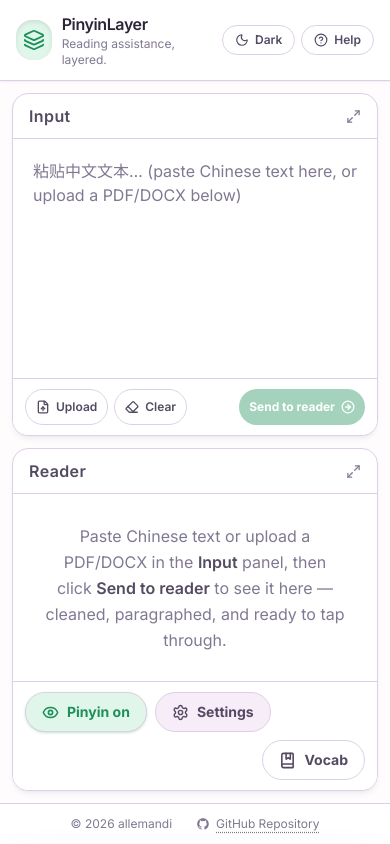
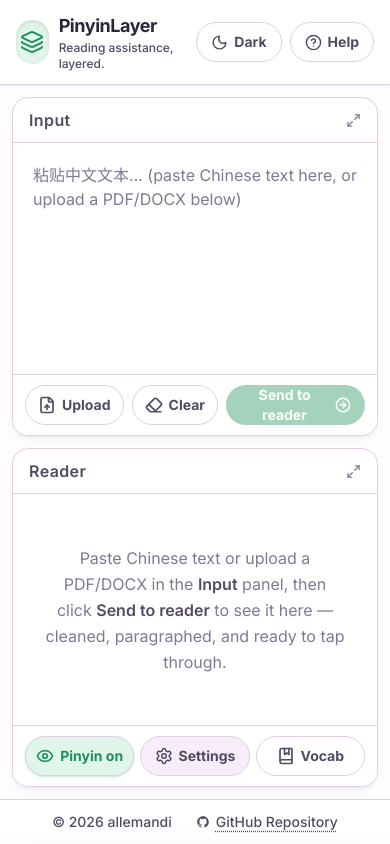
Before and after one commit to allemandi/pinyinlayer, a React (Vite) app: page / in a window 390 px wide. Built offline with nearby package versions, Linux system fonts and the light colour scheme.

Commit message:
Refine Flashcard buttons, mobile toolbar alignment, and typography readability
Co-authored-by: allemandi <69766017+allemandi@users.noreply.github.com>

```diff
--- a/src/App.jsx
+++ b/src/App.jsx
@@ -54,24 +54,24 @@ export default function App() {
     <div className="flex h-[100dvh] flex-col bg-paper dark:bg-slate-950">
       <header className="flex flex-row items-center justify-between gap-4 border-b border-rule bg-surface px-4 py-3 shadow-sm shadow-black/5 sm:px-6">
         <div className="flex items-center gap-2.5 sm:gap-3">
-          <div className="flex h-10 w-10 items-center justify-center rounded-2xl bg-jade-soft text-jade shadow-inner shadow-black/10 sm:h-11 sm:w-11">
-            <Layers size={22} />
+          <div className="flex h-11 w-11 items-center justify-center rounded-2xl bg-jade-soft text-jade shadow-inner shadow-black/10 sm:h-12 sm:w-12">
+            <Layers size={24} />
           </div>
           <div>
-            <h1 className="font-display text-base font-semibold tracking-tight text-ink sm:text-lg">PinyinLayer</h1>
-            <p className="text-xs text-ink-faint sm:text-sm">Reading assistance, layered.</p>
+            <h1 className="font-display text-lg font-bold tracking-tight text-ink sm:text-xl">PinyinLayer</h1>
+            <p className="text-xs sm:text-sm font-medium text-ink-soft">Reading assistance, layered.</p>
           </div>
         </div>
 
-        <div className="flex items-center gap-1.5 sm:gap-2">
+        <div className="flex items-center gap-2">
           <button
             type="button"
             onClick={() => setThemeMode(themeMode === 'dark' ? 'light' : 'dark')}
             title={themeMode === 'dark' ? 'Switch to light mode' : 'Switch to dark mode'}
             aria-label={themeMode === 'dark' ? 'Switch to light mode' : 'Switch to dark mode'}
-            className="inline-flex items-center gap-1.5 rounded-full border border-rule bg-surface px-3 py-1.5 text-xs font-semibold text-ink-soft transition hover:bg-surface-dim hover:text-ink active:scale-[0.98] cursor-pointer sm:text-sm focus-visible:outline-2 focus-visible:outline-offset-2 focus-visible:outline-jade"
+            className="inline-flex items-center gap-1.5 rounded-full border border-rule bg-surface px-3.5 py-2 text-sm font-bold text-ink-soft transition hover:bg-surface-dim hover:text-ink active:scale-[0.98] cursor-pointer sm:text-base focus-visible:outline-2 focus-visible:outline-offset-2 focus-visible:outline-jade h-10 sm:h-11"
           >
-            {themeMode === 'dark' ? <Sun size={14} /> : <Moon size={14} />}
+            {themeMode === 'dark' ? <Sun size={17} /> : <Moon size={17} />}
             <span>{themeMode === 'dark' ? 'Light' : 'Dark'}</span>
           </button>
 
@@ -80,9 +80,9 @@ export default function App() {
             onClick={() => setHelpOpen(true)}
             title="Help & Information"
             aria-label="Help & Information"
-            className="inline-flex items-center gap-1.5 rounded-full border border-rule bg-surface px-3 py-1.5 text-xs font-semibold text-ink-soft transition hover:bg-surface-dim hover:text-ink active:scale-[0.98] cursor-pointer sm:text-sm focus-visible:outline-2 focus-visible:outline-offset-2 focus-visible:outline-jade"
+            className="inline-flex items-center gap-1.5 rounded-full border border-rule bg-surface px-3.5 py-2 text-sm font-bold text-ink-soft transition hover:bg-surface-dim hover:text-ink active:scale-[0.98] cursor-pointer sm:text-base focus-visible:outline-2 focus-visible:outline-offset-2 focus-visible:outline-jade h-10 sm:h-11"
           >
-            <HelpCircle size={14} />
+            <HelpCircle size={17} />
             <span>Help</span>
           </button>
         </div>
@@ -125,7 +125,7 @@ export default function App() {
         }
       />
 
-      <footer className="flex shrink-0 flex-row items-center justify-center gap-6 border-t border-rule bg-surface/95 px-4 py-3 text-xs text-ink-faint dark:border-slate-800 dark:bg-slate-950 sm:px-6">
+      <footer className="flex shrink-0 flex-row items-center justify-center gap-6 border-t border-rule bg-surface/95 px-4 py-3 text-sm font-medium text-ink-soft dark:border-slate-800 dark:bg-slate-950 sm:px-6">
         <span>&copy; {new Date().getFullYear()} allemandi</span>
         <a
           href="https://github.com/allemandi/pinyinlayer"
--- a/src/components/Controls.jsx
+++ b/src/components/Controls.jsx
@@ -27,19 +27,19 @@ export default function Controls({
   const settingsContainerRef = useFocusTrap(showSettings);
 
   return (
-    <div className="border-t border-rule bg-surface px-3 py-2.5">
-      <div className="flex flex-wrap items-center gap-2">
+    <div className="border-t border-rule bg-surface px-3 py-2.5 sm:px-4 sm:py-3 select-none">
+      <div className="flex items-center justify-between gap-1.5 sm:gap-2">
         <button
           type="button"
           onClick={onTogglePinyin}
           aria-pressed={pinyinVisible}
-          className={`flex items-center gap-2 rounded-full border border-rule px-4 py-2 text-sm sm:text-base font-bold transition duration-150 ease-out focus-visible:outline-2 focus-visible:outline-offset-2 focus-visible:outline-jade h-10 ${
+          className={`flex flex-1 sm:flex-none items-center justify-center gap-1.5 sm:gap-2 rounded-full border border-rule px-2.5 py-2 sm:px-4 text-sm sm:text-base font-bold transition duration-150 ease-out focus-visible:outline-2 focus-visible:outline-offset-2 focus-visible:outline-jade h-10 sm:h-11 ${
             pinyinVisible
               ? 'bg-jade-soft text-jade shadow-sm shadow-jade/20'
               : 'bg-surface-dim text-ink-soft hover:bg-surface hover:text-ink'
           } active:scale-[0.97] cursor-pointer`}
         >
-          {pinyinVisible ? <Eye size={17} strokeWidth={2.25} /> : <EyeOff size={17} strokeWidth={2.25} />}
+          {pinyinVisible ? <Eye size={18} strokeWidth={2.25} /> : <EyeOff size={18} strokeWidth={2.25} />}
           <span>{pinyinVisible ? 'Pinyin on' : 'Pinyin off'}</span>
         </button>
 
@@ -48,22 +48,22 @@ export default function Controls({
           onClick={() => setShowSettings(true)}
           aria-haspopup="dialog"
           aria-expanded={showSettings}
-          className={`flex items-center gap-2 rounded-full border px-4 py-2 text-sm sm:text-base font-bold transition duration-150 ease-out active:scale-[0.97] cursor-pointer focus-visible:outline-2 focus-visible:outline-offset-2 focus-visible:outline-jade h-10 ${
+          className={`flex flex-1 sm:flex-none items-center justify-center gap-1.5 sm:gap-2 rounded-full border px-2.5 py-2 sm:px-4 text-sm sm:text-base font-bold transition duration-150 ease-out active:scale-[0.97] cursor-pointer focus-visible:outline-2 focus-visible:outline-offset-2 focus-visible:outline-jade h-10 sm:h-11 ${
             showSettings
               ? 'bg-jade border-jade text-surface shadow-sm'
               : 'bg-surface-dim border-rule text-ink-soft hover:bg-surface hover:text-ink'
           }`}
         >
-          <Settings size={17} className={showSettings ? 'animate-[spin_10s_linear_infinite]' : ''} />
+          <Settings size={18} className={showSettings ? 'animate-[spin_10s_linear_infinite]' : ''} />
           <span>Settings</span>
         </button>
 
         <button
           type="button"
           onClick={onOpenVocab}
-          className="ml-auto flex items-center gap-2 rounded-full border border-rule bg-surface px-4 py-2 text-sm sm:text-base font-bold text-ink-soft transition duration-150 ease-out hover:bg-lavender-soft hover:text-ink active:scale-[0.97] cursor-pointer focus-visible:outline-2 focus-visible:outline-offset-2 focus-visible:outline-jade h-10"
+          className="flex flex-1 sm:flex-none items-center justify-center gap-1.5 sm:gap-2 rounded-full border border-rule bg-surface px-2.5 py-2 sm:px-4 text-sm sm:text-base font-bold text-ink-soft transition duration-150 ease-out hover:bg-lavender-soft hover:text-ink active:scale-[0.97] cursor-pointer focus-visible:outline-2 focus-visible:outline-offset-2 focus-visible:outline-jade h-10 sm:h-11"
         >
-          <BookMarked size={17} strokeWidth={2.25} />
+          <BookMarked size={18} strokeWidth={2.25} />
           <span>Vocab</span>
           {vocabCount > 0 && (
             <span className="rounded-full bg-seal px-2 py-0.5 text-xs font-bold text-surface animate-[scaleIn_0.2s_ease-out]">
--- a/src/components/InputPanel.jsx
+++ b/src/components/InputPanel.jsx
@@ -101,7 +101,7 @@ export default function InputPanel({ rawText, onChangeRawText, onSubmit }) {
         <p className="border-t border-rule bg-surface px-4 py-2 text-base text-seal dark:border-slate-700">{error}</p>
       )}
 
-      <div className="flex flex-row items-center gap-1.5 sm:gap-2 border-t border-rule bg-surface px-3 py-2.5 sm:px-4 sm:py-3 select-none">
+      <div className="flex flex-row items-center gap-2 border-t border-rule bg-surface px-3 py-2.5 sm:px-4 sm:py-3 select-none">
         <input
           ref={fileInputRef}
           type="file"
@@ -113,18 +113,18 @@ export default function InputPanel({ rawText, onChangeRawText, onSubmit }) {
           type="button"
           onClick={() => fileInputRef.current?.click()}
           disabled={busy}
-          className="flex items-center gap-1.5 sm:gap-2 rounded-full border border-rule bg-surface px-2.5 py-1.5 sm:px-4 sm:py-2 text-xs sm:text-sm font-semibold text-ink-soft transition duration-150 ease-out hover:bg-surface-dim hover:text-ink active:scale-[0.97] disabled:cursor-not-allowed disabled:opacity-50 cursor-pointer h-9 focus-visible:outline-2 focus-visible:outline-offset-2 focus-visible:outline-jade"
+          className="flex items-center justify-center gap-1.5 sm:gap-2 rounded-full border border-rule bg-surface px-3 py-2 sm:px-4 text-sm sm:text-base font-bold text-ink-soft transition duration-150 ease-out hover:bg-surface-dim hover:text-ink active:scale-[0.97] disabled:cursor-not-allowed disabled:opacity-50 cursor-pointer h-10 sm:h-11 focus-visible:outline-2 focus-visible:outline-offset-2 focus-visible:outline-jade"
         >
           {busy ? (
-            <LoaderCircle size={14} className="animate-spin" strokeWidth={2.25} />
+            <LoaderCircle size={18} className="animate-spin" strokeWidth={2.25} />
           ) : (
-            <FileUp size={14} strokeWidth={2.25} />
+            <FileUp size={18} strokeWidth={2.25} />
           )}
           <span>
             {busy ? 'Reading…' : (
               <>
                 <span className="sm:hidden">Upload</span>
-                <span className="hidden sm:inline">Upload PDF / DOCX</span>
+                <span className="hidden sm:inline">Upload File</span>
               </>
             )}
           </span>
@@ -136,9 +136,9 @@ export default function InputPanel({ rawText, onChangeRawText, onSubmit }) {
             onChangeRawText('');
             onSubmit('');
           }}
-          className="flex items-center gap-1.5 sm:gap-2 rounded-full border border-rule bg-surface px-2.5 py-1.5 sm:px-4 sm:py-2 text-xs sm:text-sm font-semibold text-ink-soft transition duration-150 ease-out hover:bg-surface-dim hover:text-ink active:scale-[0.97] cursor-pointer h-9 focus-visible:outline-2 focus-visible:outline-offset-2 focus-visible:outline-jade"
+          className="flex items-center justify-center gap-1.5 sm:gap-2 rounded-full border border-rule bg-surface px-3 py-2 sm:px-4 text-sm sm:text-base font-bold text-ink-soft transition duration-150 ease-out hover:bg-surface-dim hover:text-ink active:scale-[0.97] cursor-pointer h-10 sm:h-11 focus-visible:outline-2 focus-visible:outline-offset-2 focus-visible:outline-jade"
         >
-          <Eraser size={14} strokeWidth={2.25} />
+          <Eraser size={18} strokeWidth={2.25} />
           <span>Clear</span>
         </button>
 
@@ -146,10 +146,10 @@ export default function InputPanel({ rawText, onChangeRawText, onSubmit }) {
           type="button"
           onClick={() => onSubmit(rawText)}
           disabled={!rawText.trim()}
-          className="ml-auto flex items-center gap-1.5 sm:gap-2 rounded-full bg-jade px-2.5 py-1.5 sm:px-4 sm:py-2 text-xs sm:text-sm font-bold text-surface transition duration-150 ease-out hover:bg-jade/90 active:scale-[0.97] disabled:cursor-not-allowed disabled:opacity-40 cursor-pointer h-9 focus-visible:outline-2 focus-visible:outline-offset-2 focus-visible:outline-jade"
+          className="ml-auto flex items-center justify-center gap-1.5 sm:gap-2 rounded-full bg-jade px-3.5 py-2 sm:px-5 text-sm sm:text-base font-bold text-surface transition duration-150 ease-out hover:bg-jade/90 active:scale-[0.97] disabled:cursor-not-allowed disabled:opacity-40 cursor-pointer h-10 sm:h-11 focus-visible:outline-2 focus-visible:outline-offset-2 focus-visible:outline-jade"
         >
           <span>Send to reader</span>
-          <ArrowRightCircle size={14} strokeWidth={2.25} />
+          <ArrowRightCircle size={18} strokeWidth={2.25} />
         </button>
       </div>
     </div>
--- a/src/components/ReaderView.jsx
+++ b/src/components/ReaderView.jsx
@@ -7,28 +7,28 @@ const LONG_PRESS_MS = 450;
 
 const TEXT_SIZE_CONFIG = {
   sm: {
-    paragraph: 'text-[1.15rem] leading-[2.1]',
-    pinyinSlot: 'h-[1em] text-[0.75rem]',
-    char: 'text-[1.15rem]',
-    underline: 'underline-offset-[6px]',
+    paragraph: 'text-[1.3rem] leading-[2.2]',
+    pinyinSlot: 'h-[1.1em] text-[0.85rem]',
+    char: 'text-[1.3rem]',
+    underline: 'underline-offset-[7px]',
   },
   md: {
-    paragraph: 'text-[1.4rem] leading-[2.35]',
-    pinyinSlot: 'h-[1.15em] text-[0.85rem]',
-    char: 'text-[1.4rem]',
-    underline: 'underline-offset-[8px]',
+    paragraph: 'text-[1.6rem] leading-[2.45]',
+    pinyinSlot: 'h-[1.2em] text-[1rem]',
+    char: 'text-[1.6rem]',
+    underline: 'underline-offset-[9px]',
   },
   lg: {
-    paragraph: 'text-[1.75rem] leading-[2.5]',
-    pinyinSlot: 'h-[1.25em] text-[0.95rem]',
-    char: 'text-[1.75rem]',
-    underline: 'underline-offset-[10px]',
+    paragraph: 'text-[2rem] leading-[2.6]',
+    pinyinSlot: 'h-[1.3em] text-[1.15rem]',
+    char: 'text-[2rem]',
+    underline: 'underline-offset-[11px]',
   },
   xl: {
-    paragraph: 'text-[2.1rem] leading-[2.65]',
-    pinyinSlot: 'h-[1.35em] text-[1.1rem]',
-    char: 'text-[2.1rem]',
-    underline: 'underline-offset-[12px]',
+    paragraph: 'text-[2.4rem] leading-[2.8]',
+    pinyinSlot: 'h-[1.4em] text-[1.3rem]',
+    char: 'text-[2.4rem]',
+    underline: 'underline-offset-[13px]',
   },
 };
 
--- a/src/index.css
+++ b/src/index.css
@@ -48,7 +48,7 @@ body {
   background: var(--color-paper);
   color: var(--color-ink);
   font-family: var(--font-display);
-  font-size: 17px;
+  font-size: 18px;
   -webkit-tap-highlight-color: transparent;
 }
 
```
Also changed, not shown: src/components/FlashcardModal.jsx (+9 -9 lines), src/components/VocabDrawer.jsx (+13 -2 lines).
